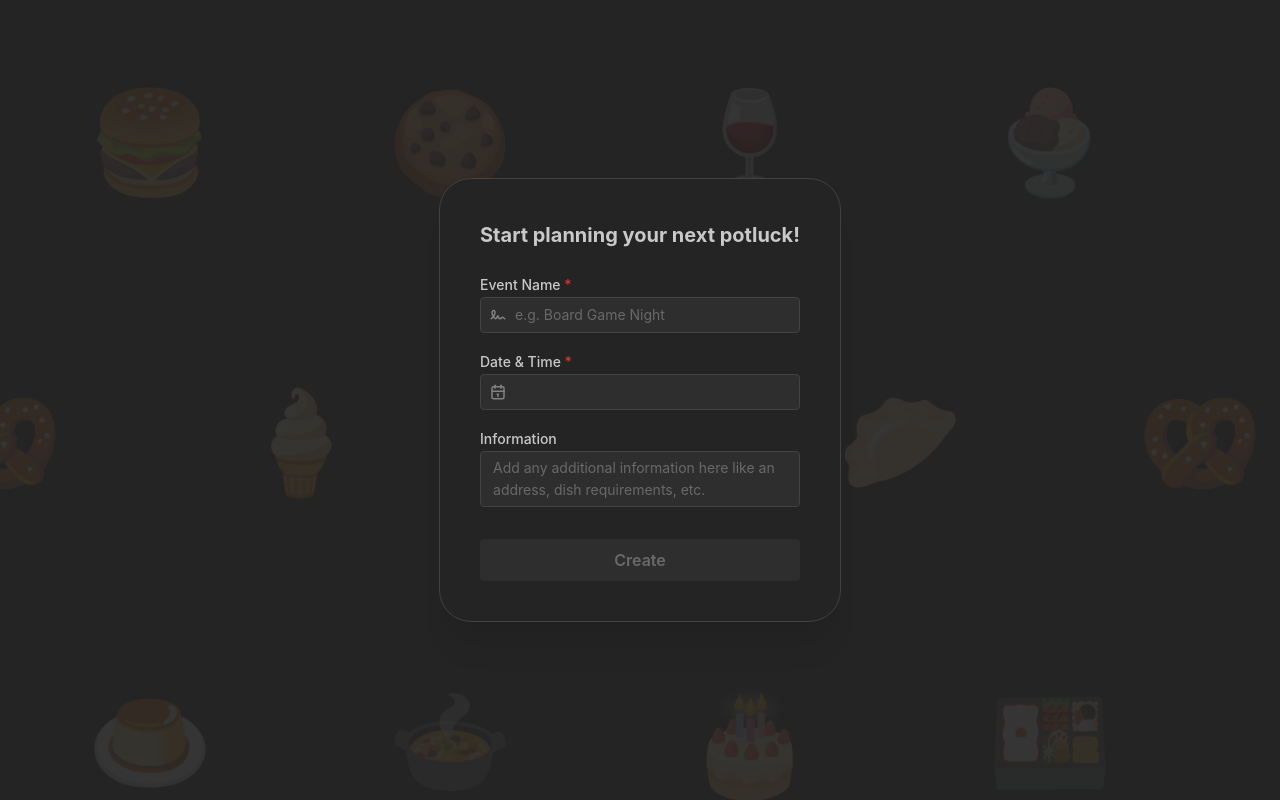
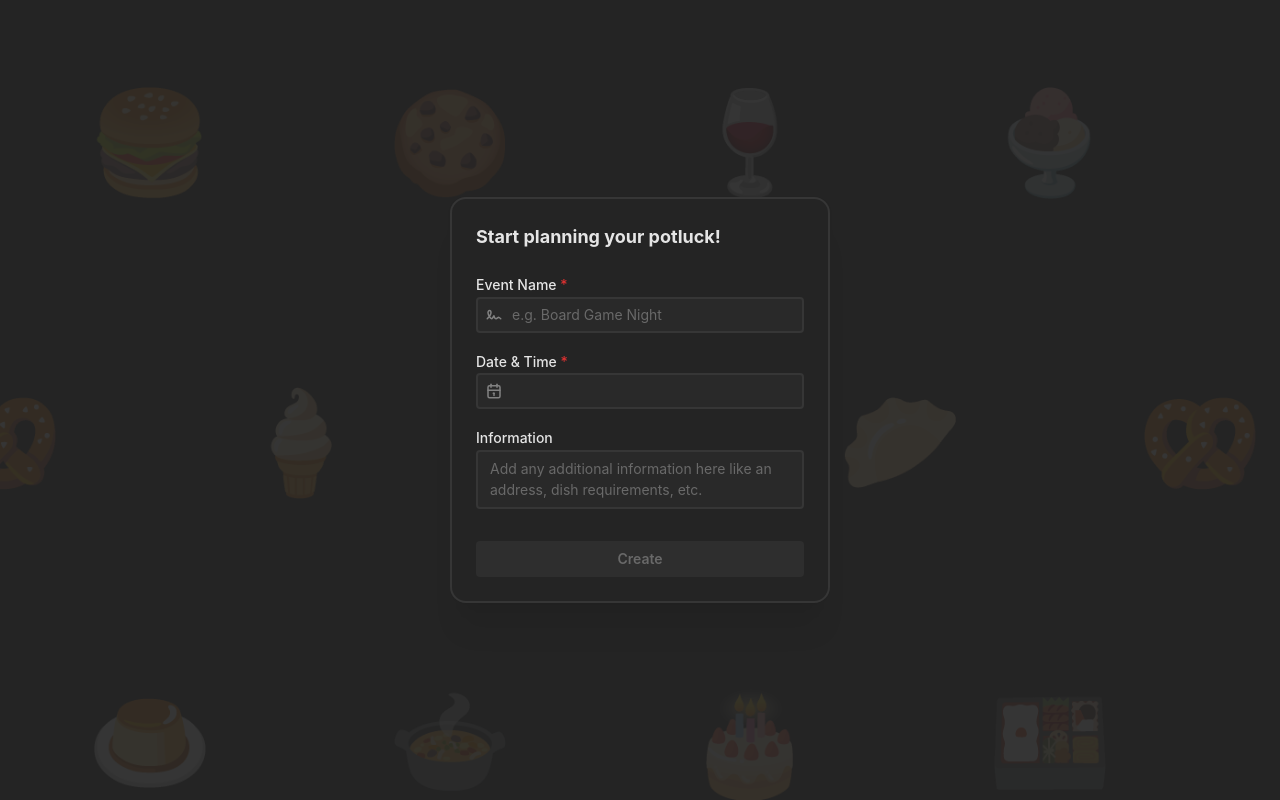
Before and after one commit to gavyn-ezell/potlucky, a React (Vite) app in the folder potlucky-client/: page / in a window 1280 px wide. Built offline with nearby package versions, Linux system fonts and the light colour scheme.

Commit message:
Enhanced CSS variable support and mantine theme adjustments. Updated index.tsx form with repsonsivity and styling.

```diff
--- a/potlucky-client/src/main.tsx
+++ b/potlucky-client/src/main.tsx
@@ -2,7 +2,7 @@ import { StrictMode } from 'react'
 import ReactDOM from 'react-dom/client'
 import { RouterProvider, createRouter } from '@tanstack/react-router'
 import { MantineProvider } from '@mantine/core';
-import { mantineTheme } from './theme.ts';
+import { cssVarResolver, mantineTheme } from './theme.ts';
 
 // Import the generated route tree
 import { routeTree } from './routeTree.gen'
@@ -44,7 +44,7 @@ if (rootElement && !rootElement.innerHTML) {
   root.render(
     <StrictMode>
       <QueryClientProvider client={queryClient}>
-        <MantineProvider theme={mantineTheme} defaultColorScheme="dark">
+        <MantineProvider theme={mantineTheme} cssVariablesResolver={cssVarResolver} defaultColorScheme="dark">
           <Notifications position="top-center" />
           <RouterProvider router={router} />
         </MantineProvider>
--- a/potlucky-client/src/routes/index.tsx
+++ b/potlucky-client/src/routes/index.tsx
@@ -9,11 +9,9 @@ import { z } from 'zod'
 import { useMutation } from '@tanstack/react-query'
 import { useState } from 'react'
 
-
 export const Route = createFileRoute('/')({
   component: MainPage,
 })
-
 
 const INFORMATION_MAX_LENGTH = 512
 
@@ -112,11 +110,12 @@ function MainPage() {
 
   return (
     <Container style={{ minHeight: '100vh', display: 'flex', flexDirection: 'column', justifyContent: 'center', alignItems: 'center' }}>
-
-      <Paper >
+      <Paper
+        w={{base: "100%", xs: "380px"}}
+      >
         <header>
-          <Text size="xl" ta="center" mb="lg" fw="bold" >
-            Start planning your next potluck!
+          <Text size="lg" ta="left" mb="lg" fw="bold" mr="xl">
+            Start planning your potluck!
           </Text>
         </header>
 
@@ -162,8 +161,6 @@ function MainPage() {
               }}
             />
 
-
-
             <form.Field
               name="datetime"
               children={(field) => {
@@ -204,16 +201,17 @@ function MainPage() {
                     ? field.state.meta.errors[0]?.message
                     : null}
                 />)
-
               }}
             />
-
 
             <form.Field
               name="information"
               children={(field) => {
                 return (
                   <Textarea
+                    autosize
+                    minRows={2}
+                    maxRows={4}
                     label="Information"
                     placeholder={field.state.meta.isTouched ? undefined : 'Add any additional information here like an address, dish requirements, etc.'}
                     value={field.state.value}
@@ -242,7 +240,6 @@ function MainPage() {
               }}
             />
 
-
             <form.Subscribe
               selector={(state) => [state.canSubmit]}
             >
@@ -250,7 +247,7 @@ function MainPage() {
                 <Group justify="flex-end" mt="md">
                   <Button
                     type="submit"
-                    size="md"
+                    size="sm"
                     fullWidth
                     loading={mutation.isPending}
                     disabled={!canSubmit}
--- a/potlucky-client/src/styles.css
+++ b/potlucky-client/src/styles.css
@@ -1,3 +1,13 @@
+:root {
+  --orange-primary: #F97543;
+  --border-primary: #363636;
+  --bg-primary: #212121;
+  --bg-secondary: #363636;
+  --bg-input-dark: #292929;
+  --text-light: #E5E5E5;
+  --text-dark: #666666;
+  --bg-input-light: #E5E5E5;
+}
 
 body {
   margin: 0;
@@ -12,14 +22,3 @@ code {
   font-family: source-code-pro, Menlo, Monaco, Consolas, "Courier New",
     monospace;
 }
-
-:root {
-  --orange-primary: #F97543;
-  --border-primary: #363636;
-  --bg-primary: #212121;
-  --bg-secondary: #363636;
-  --bg-input-dark: #292929;
-  --text-light: #E5E5E5;
-  --text-dark: #666666;
-  --bg-input-light: #E5E5E5;
-}
--- a/potlucky-client/src/theme.ts
+++ b/potlucky-client/src/theme.ts
@@ -1,19 +1,21 @@
-import { Card, Container, createTheme, Paper, rem, Select } from "@mantine/core";
-import type { MantineColorsTuple, MantineThemeOverride } from "@mantine/core";
+import { Button, Card, Container, createTheme, Input, InputWrapper, Paper, rem, Select, Textarea } from "@mantine/core";
+import type { CSSVariablesResolver, MantineColorsTuple, MantineThemeOverride, TextInput } from "@mantine/core";
+import "../src/styles.css";
+import { DateTimePicker } from "@mantine/dates";
 
 // Mantine themes use a 10-color palette to support different variants and light/dark schemes.
 // https://help.mantine.dev/q/ten-shades-per-color#why-is-it-required-to-have-10-shades-per-color
 const primaryColor: MantineColorsTuple = [
-  "#fff0e4",
-  "#ffe0cf",
-  "#fac0a1",
-  "#f69e6e",
-  "#f28043",
-  "#f06e27",
-  "#f06418",
-  "#d6530c",
-  "#bf4906",
-  "#a73c00"
+  "#FFEDE6",
+  "#FFD9CC",
+  "#FFC5B3",
+  "#FFB199",
+  "#FF9D80",
+  "#FF8966",
+  "#FF754D",
+  "#FF6133",
+  "#FF4D1A",
+  "#F97543"
 ];
 
 // Configures the Container Component supported widths
@@ -27,8 +29,29 @@ const CONTAINER_SIZES: Record<string, string> = {
   xxl: rem("1600px"),
 };
 
+export const cssVarResolver: CSSVariablesResolver = () => ({
+  /** Shared CSS variables that should be accessible independent from color scheme */
+  variables: {},
+  /** CSS variables available only in dark color scheme */
+  light: {
+    '--mantine-color-text': "var(--text-dark)",
+  },
+  /** CSS variables available only in light color scheme */
+  dark: {
+    '--mantine-color-text': "var(--text-light)",
+  },
+})
+
 export const mantineTheme: MantineThemeOverride = createTheme({
   /** Put your mantine theme override here */
+  breakpoints: {
+    xs: '30em',
+    sm: '48em',
+    md: '64em',
+    lg: '74em',
+    xl: '90em',
+  },
+
   fontSizes: {
     xs: rem("12px"),
     sm: rem("14px"),
@@ -40,6 +63,7 @@ export const mantineTheme: MantineThemeOverride = createTheme({
     "4xl": rem("36px"),
     "5xl": rem("48px"),
   },
+
   spacing: {
     "3xs": rem("4px"),
     "2xs": rem("8px"),
@@ -54,12 +78,14 @@ export const mantineTheme: MantineThemeOverride = createTheme({
     "5xl": rem("40px"),
     "6xl": rem("44px"),
   },
+
   colors: {
     primaryColor,
   },
   primaryColor: 'primaryColor',
+
+  /** Put your mantine component prop/style overrides here */
   components: {
-    /** Put your mantine component override here */
     Container: Container.extend({
       vars: (_, { size, fluid }) => ({
         root: {
@@ -73,17 +99,18 @@ export const mantineTheme: MantineThemeOverride = createTheme({
     }),
     Paper: Paper.extend({
       defaultProps: {
-        p: "5xl",
+        p: "xl",
         shadow: "xl",
-        radius: "xl",
+        radius: "lg",
         withBorder: true,
+        bd: "2px solid var(--border-primary)",
       },
     }),
     Card: Card.extend({
       defaultProps: {
         p: "xl",
         shadow: "xl",
-        radius: "var(--mantine-radius-default)",
+        radius: "lg",
         withBorder: true,
       },
     }),
@@ -92,6 +119,44 @@ export const mantineTheme: MantineThemeOverride = createTheme({
         checkIconPosition: "right",
       },
     }),
+    Button: Button.extend({
+      defaultProps: {
+        radius: "sm"
+      },
+    }),
+   TextInput: Input.extend({
+      defaultProps: {
+        radius: "sm",
+      },
+      styles: {
+        input: {
+          background: "var(--bg-input-dark)",
+          border: "2px solid var(--border-primary)",
+        },
+      },
+    }),
+    Textarea: Textarea.extend({
+      defaultProps: {
+        radius: "sm"
+      },
+      styles: {
+        input: {
+          background: "var(--bg-input-dark)",
+          border: "2px solid var(--border-primary)",
+        },
+      },
+    }),
+    DateTimePicker: DateTimePicker.extend({
+       defaultProps: {
+        radius: "sm"
+      },
+      styles: {
+        input: {
+          background: "var(--bg-input-dark)",
+          border: "2px solid var(--border-primary)",
+        },
+      },
+    })
   },
   other: {
     style: "mantine",
```
